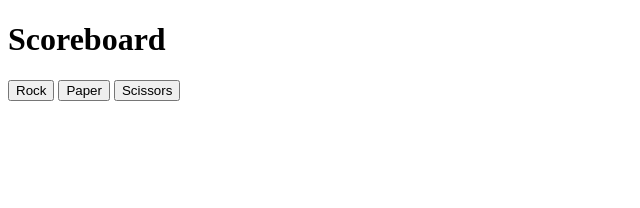
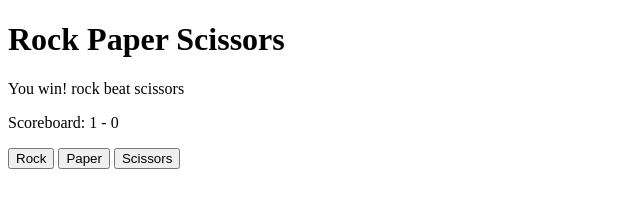
Before and after one commit to minhlong149/rock-paper-scissors, a plain HTML site: page index.html in a window 1280 px wide. Both pictures are taken after a click on the button "Rock". Shown: the whole page, without its empty margins (0-640 px from the left). Drawn offline with Linux system fonts and the light colour scheme.

Commit message:
Play with buttons. Add scoreboard

```diff
--- a/index.html
+++ b/index.html
@@ -9,13 +9,17 @@
 </head>
 
 <body>
-    <div class="score-board">
-        <h1>Scoreboard</h1>
+    <h1>Rock Paper Scissors</h1>
+    <div id="results">
+        <p id="game-play"></p>
+        <p id="score-board"></p>
     </div>
-    <button class="rock">Rock</button>
-    <button class="paper">Paper</button>
-    <button class="scissors">Scissors</button>
-    <!-- <script src="./index.js"></script> -->
+    <div id="choice">
+        <button id="0">Rock</button>
+        <button id="1">Paper</button>
+        <button id="2">Scissors</button>
+    </div>
+    <script src="./index.js"></script>
 </body>
 
 </html>
--- a/index.js
+++ b/index.js
@@ -24,23 +24,18 @@ function playRound(playerSelection, computerSelection) {
   return `You win! ${playerSelection} beat ${computerSelection}`;
 }
 
-function game() {
-  for (let round = 0; round < rounds; ++round) {
-    console.log(`Round ${round + 1}:`);
+const scoreboard = document.querySelector("#score-board");
+const gamePlay = document.querySelector("#game-play");
+const buttons = document.querySelectorAll("button");
 
-    const playerSelection = prompt(
-      `Round ${round + 1}. Choose your move form:`,
-      `${randomPlay()}`
-    ).toLowerCase();
+buttons.forEach((button) => {
+  button.addEventListener("click", () => {
+    const playerSelection = shapes[button.getAttribute("id")];
     const computerSelection = randomPlay();
 
-    console.log(`Your choice: ${playerSelection}`);
-    console.log(`Computer choice: ${computerSelection}`);
+    console.log(`Your choice: ${playerSelection} | Computer choice: ${computerSelection}`);
 
-    console.log(playRound(playerSelection, computerSelection));
-
-    console.log(`Scoreboard: ${playerScore} - ${computerScore}`);
-  }
-}
-
-game();
+    gamePlay.textContent = playRound(playerSelection, computerSelection);
+    scoreboard.textContent = `Scoreboard: ${playerScore} - ${computerScore}`;
+  });
+});
```
